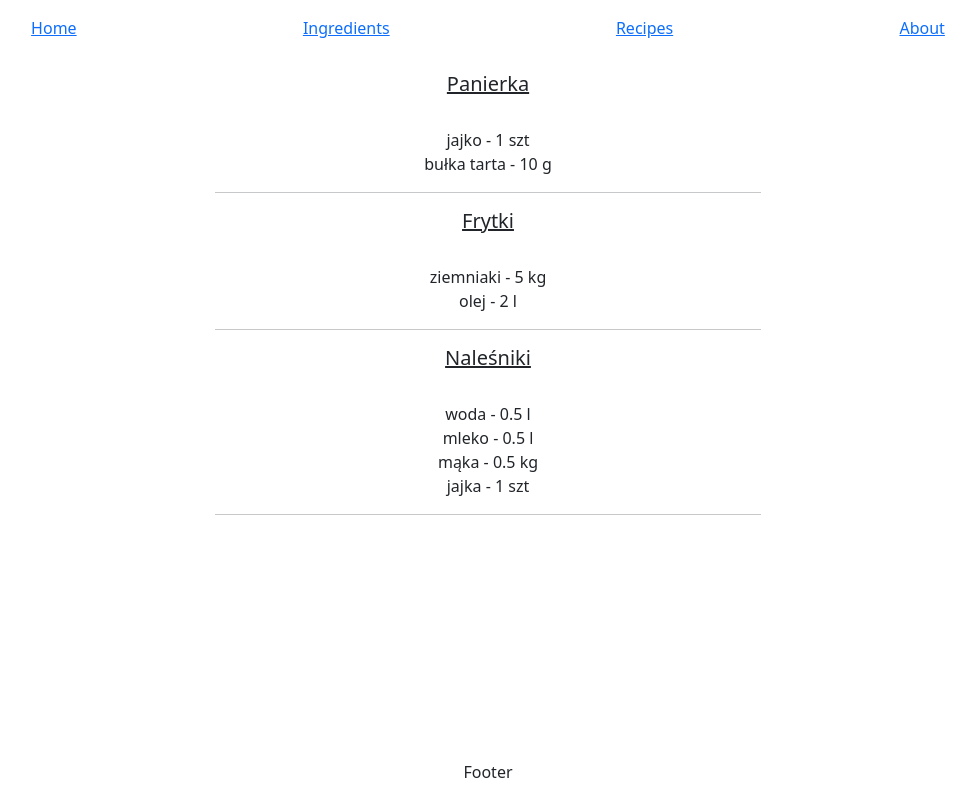
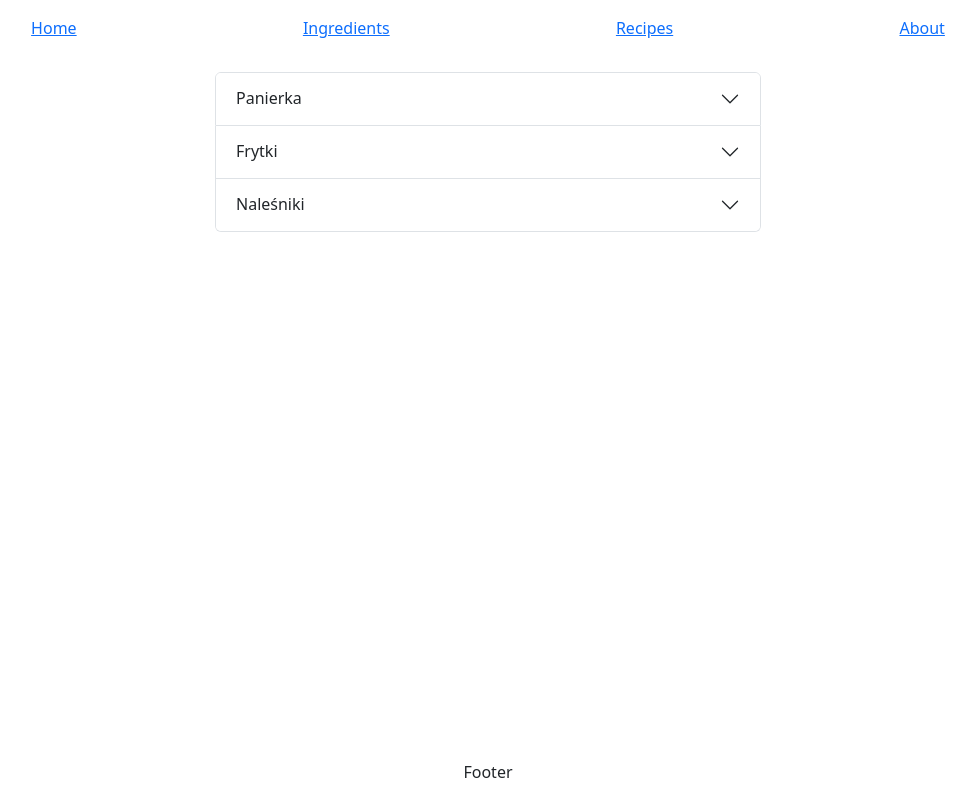
Before and after one commit to gorgx0/react-router-01, a React (Vite) app: page /recipes in a window 1280 px wide. Shown: the whole page, without its empty margins (152-1128 px from the left). Built offline with nearby package versions, Linux system fonts and the light colour scheme.

Commit message:
Recipes accordion

```diff
--- a/src/Recipes.tsx
+++ b/src/Recipes.tsx
@@ -1,5 +1,6 @@
 import {useContext} from "react";
 import {DataContext, Recipe} from "./DataContext.tsx";
+import {Accordion} from "react-bootstrap";
 
 export default function Recipes() {
 
@@ -9,11 +10,16 @@ export default function Recipes() {
         return recipe.ingredients.map((ing)=>(<>{ing.ingredient.name} - {ing.amount} {ing.ingredient.unit}<br/></>))
     }
 
-    const recipeNames = data.recipes.map((recipe)=>{
-        return (<><h5><u>{recipe.name}</u></h5><br/>{ingredientsList(recipe)}<hr/></>)
-    })
-
     return (<>
-        {recipeNames}
+        <Accordion alwaysOpen>
+            {data.recipes.map((recipe)=>(
+                <Accordion.Item eventKey={recipe.name}>
+                    <Accordion.Header>{recipe.name}</Accordion.Header>
+                    <Accordion.Body>
+                        {ingredientsList(recipe)}
+                    </Accordion.Body>
+                </Accordion.Item>
+            ))}
+        </Accordion>
     </>)
 }
```
